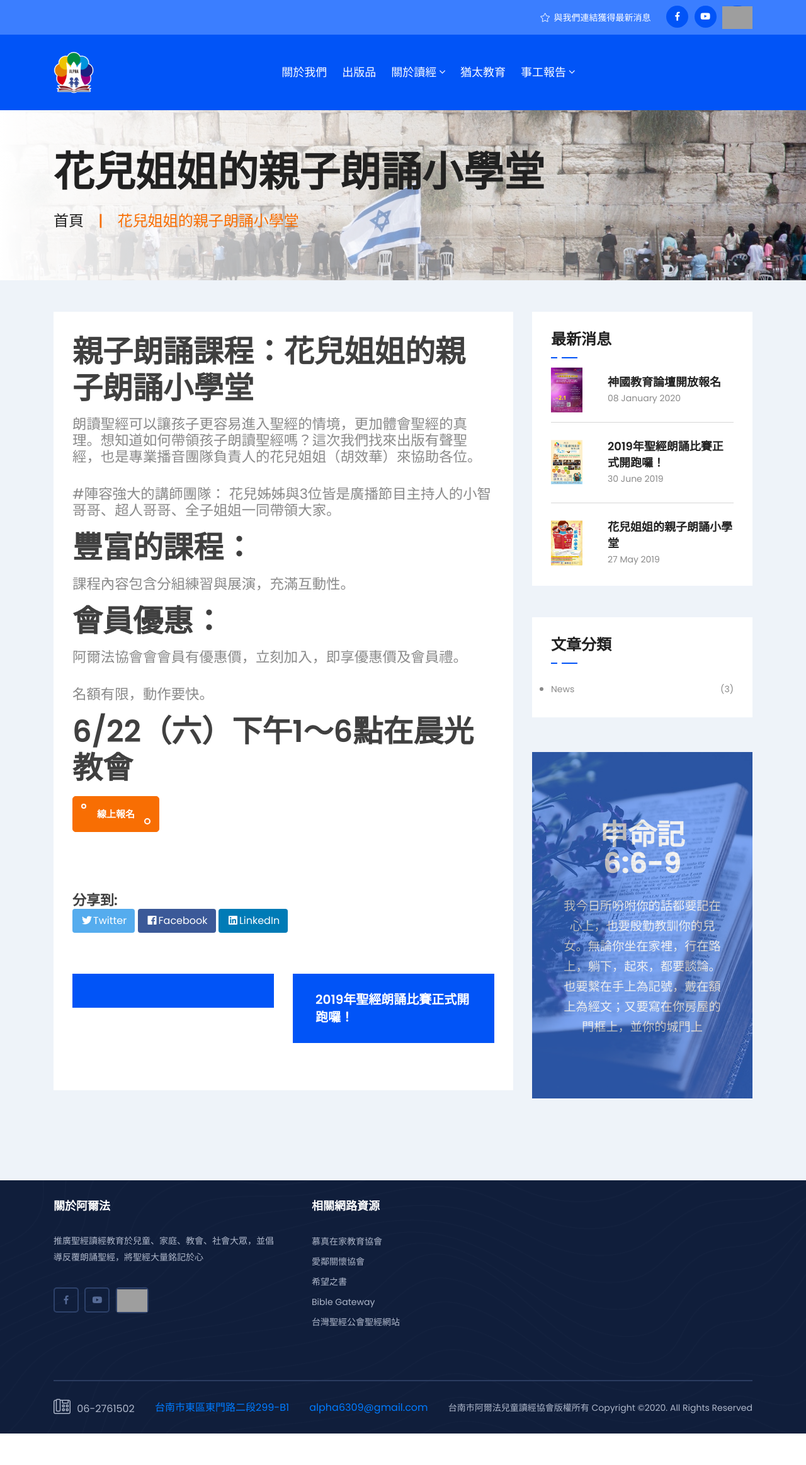
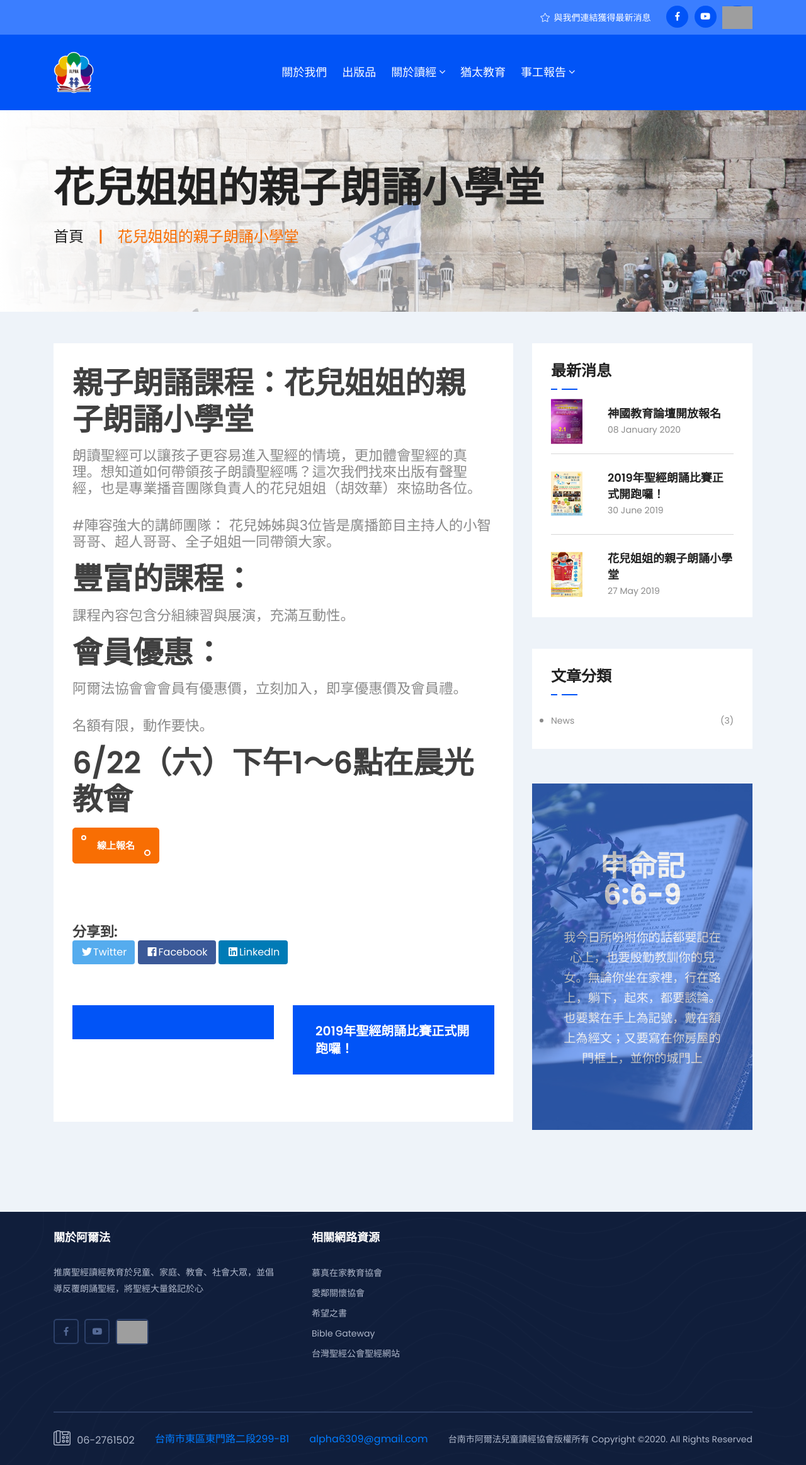
Before and after one commit to alpha6309/website, a Jekyll site: the page built from _posts/2019-05-28-親子朗誦課程.md, in a window 1280 px wide. Shown: the whole page at 63% size. Built offline with Jekyll 4.4.1, drawn with Linux system fonts in a browser that asks for light colours; before the commit the page ends 2276 px from its top, so only the background shows below that; grey boxes are pictures that could not be loaded.

Commit message:
調整底圖高度

```diff
--- a/_sass/_banner.scss
+++ b/_sass/_banner.scss
@@ -185,7 +185,7 @@
 			background-position: 60%;
 		}
 		& .banner-bg{
-			height: 30vh;
+			height: 25vw;
 			display: -webkit-flex;
 			display: -moz-flex;
 			display: -ms-flex;
```
